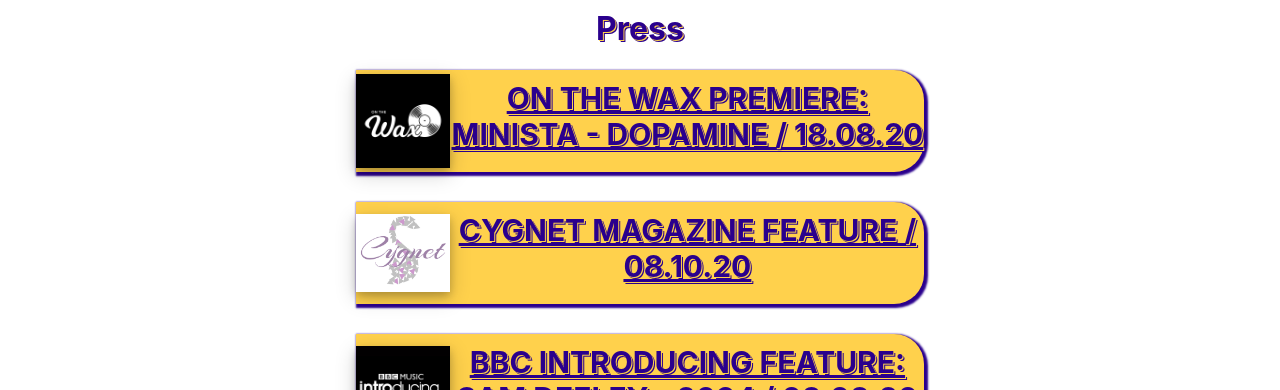
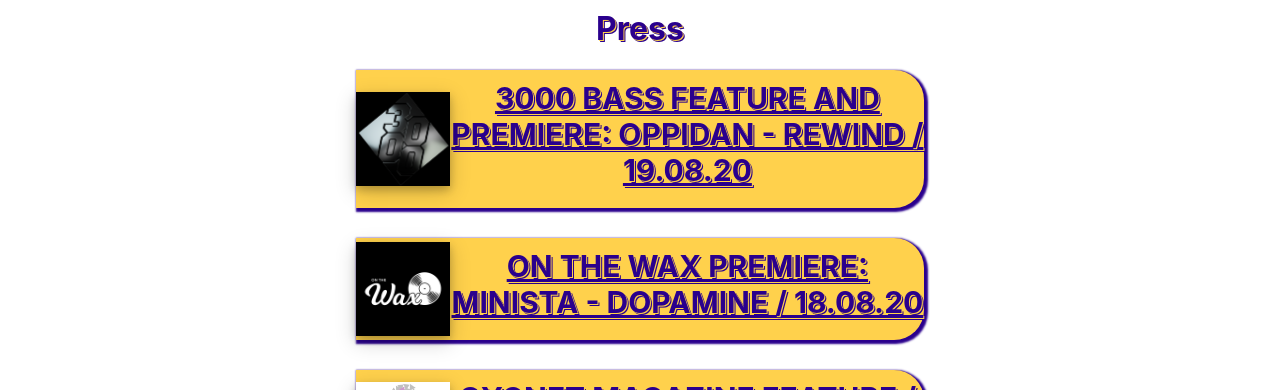
Before and after one commit to Newmsy/SteppersClub, a React (Create React App) app: page /press in a window 1280 px wide. Shown: the part 266-656 px from the top of the page. Built offline with nearby package versions, Linux system fonts and the light colour scheme; the HTML template or start-up script is replaced by a standard one.

Commit message:
3000 press release

```diff
--- a/src/Pages/Press/index.js
+++ b/src/Pages/Press/index.js
@@ -115,6 +115,20 @@
             </Grid>
             <Grid xs={12} sm={8} item container className={styles.subCoverCardsSolo}>
                 <Grid xs={12} md={2}>
+                    <a href="https://threethousand.co.uk/steppers-club-launch-their-label-officially-with-a-top-quality-new-compilation/?fbclid=IwAR2fke-kouwUnp8DXafq7MOyTd9oVTBIEJqb7MxJXOxiTvSDlGggij9ZqgA" target="_blank" rel="noopener noreferrer" className={styles.imageHyperlink}>
+                        <img className={styles.pressImageCover} src="/Assets/Images/3080PressImage.png" alt="3080"/>
+                    </a>
+                </Grid>
+                <Grid xs={12} md={10} item>
+                    <Grid item container xs={12} className={styles.subCoverTitle}>
+                        <a href="https://threethousand.co.uk/steppers-club-launch-their-label-officially-with-a-top-quality-new-compilation/?fbclid=IwAR2fke-kouwUnp8DXafq7MOyTd9oVTBIEJqb7MxJXOxiTvSDlGggij9ZqgA" target="_blank" rel="noopener noreferrer" className={styles.imageHyperlink}>
+                        3000 BASS FEATURE AND PREMIERE: OPPIDAN - REWIND / 19.08.20
+                        </a>
+                    </Grid>
+                </Grid>
+            </Grid>
+            <Grid xs={12} sm={8} item container className={styles.subCoverCardsSolo}>
+                <Grid xs={12} md={2}>
                     <a href="https://l.messenger.com/l.php?u=https%3A%2F%2Fsoundcloud.com%2Fonthewax%2Fminista-dopamine-steppers-club-otw-premiere&h=AT1lkpM-c88aUschqnYTJwM_NABZFQanrtv2B5oZc6JdXEggOu5cjQjCxz28thoeLUG7JQNKAC1Rmlvb3jJcISCVSYuM_uaVf5PeWmJf3fXChxj2rpgqy9lsLf4hA5-0SG7c-ueFABM8aAjEyz4" target="_blank" rel="noopener noreferrer" className={styles.imageHyperlink}>
                         <img className={styles.pressImageCover} src="/Assets/Images/WaxPressImage.png" alt="On the Wax"/>
                     </a>
```
Also changed, not shown: public/Assets/Images/3080PressImage.png (added).
